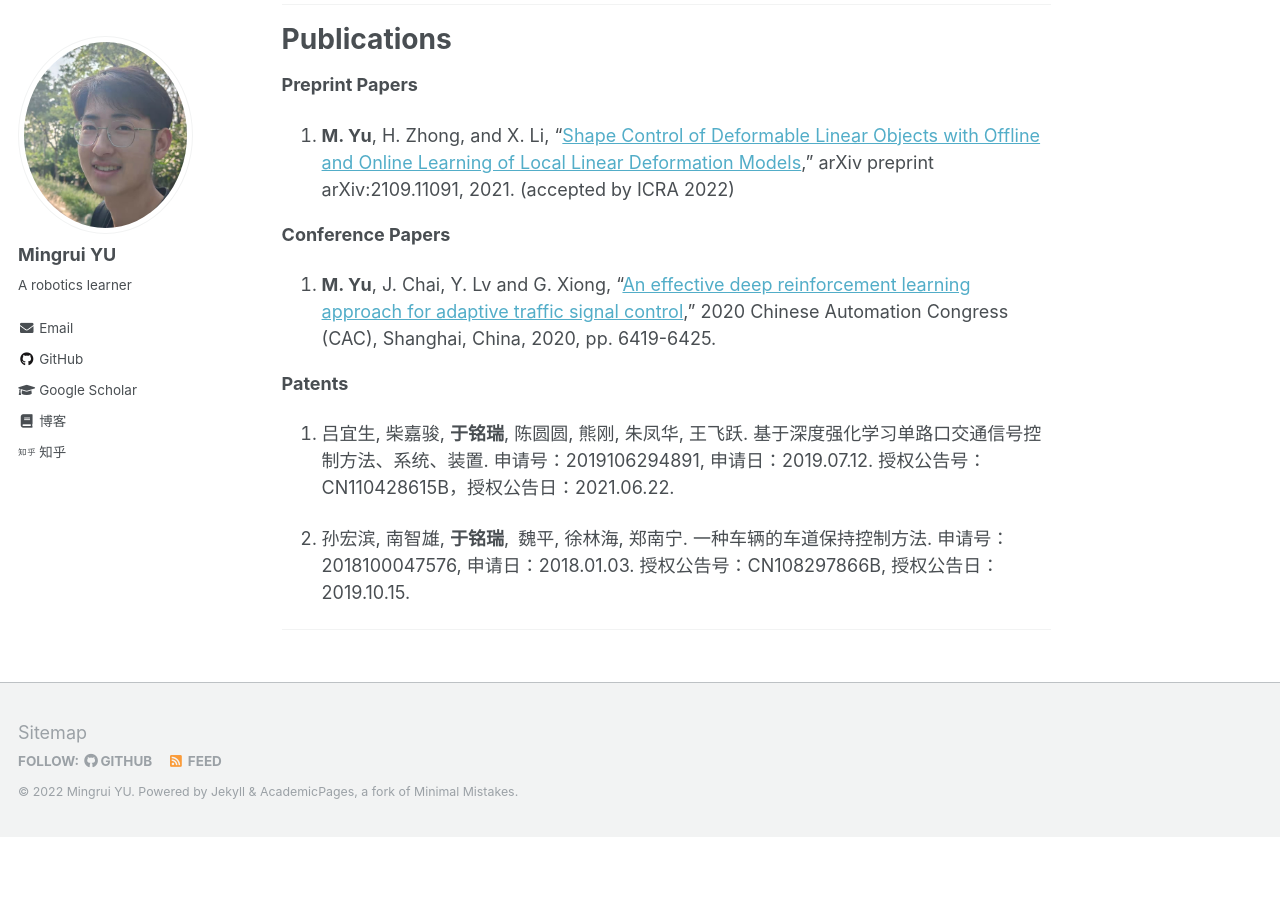
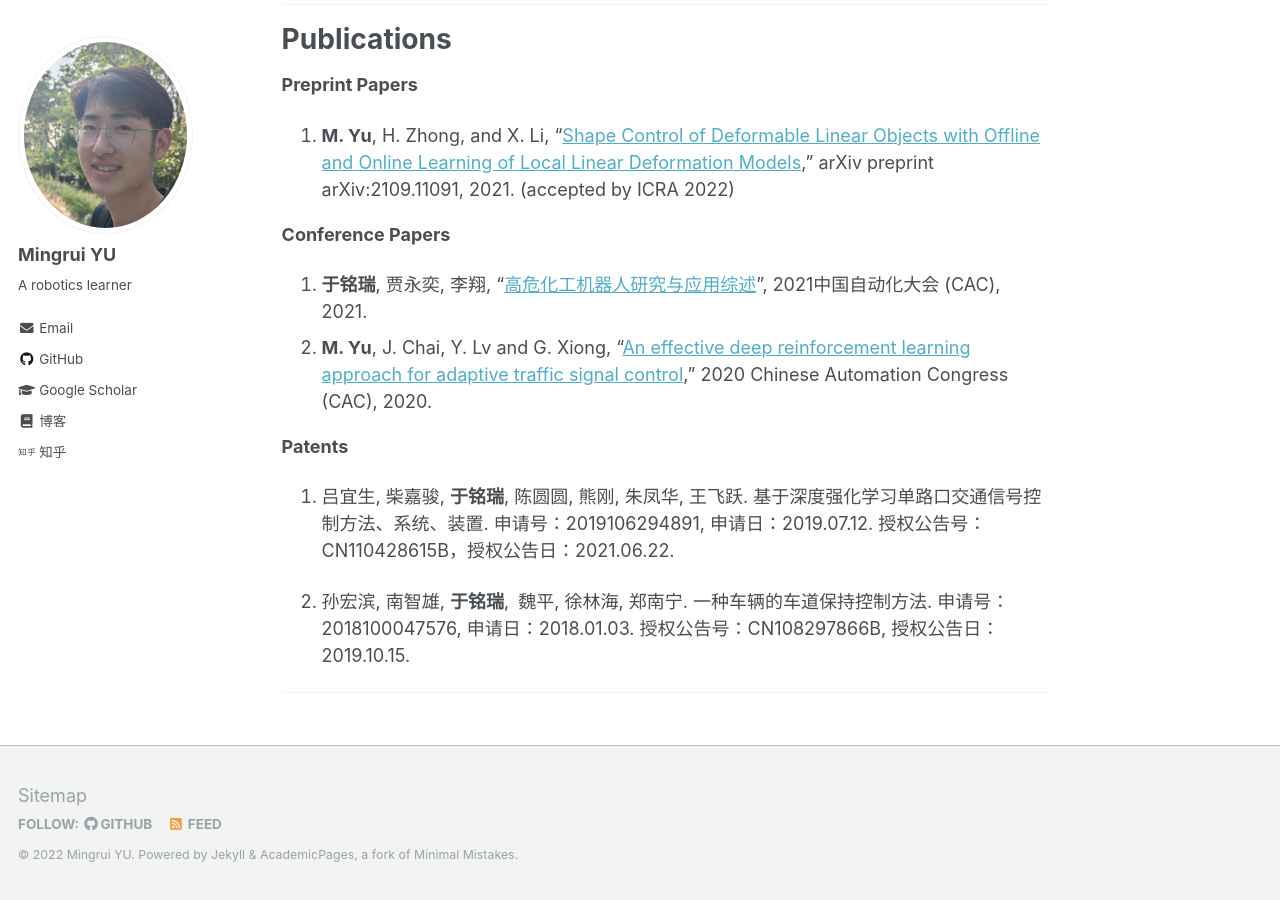
Before and after one commit to Mingrui-Yu/Mingrui-Yu.github.io, a Jekyll site: the page built from _pages/about.md, in a window 1280 px wide and 900 px high, scrolled down 945 px. Built offline with Jekyll 4.4.1, drawn with Linux system fonts in a browser that asks for light colours; before the commit the page ends 1782 px from its top, so only the background shows below that.

Commit message:
Update about.md

```diff
--- a/_pages/about.md
+++ b/_pages/about.md
@@ -46,7 +46,9 @@ Publications
 1. **M. Yu**, H. Zhong, and X. Li, "[Shape Control of Deformable Linear Objects with Offline and Online Learning of Local Linear Deformation Models](https://arxiv.org/abs/2109.11091)," arXiv preprint arXiv:2109.11091, 2021. (accepted by ICRA 2022)
 
 **Conference Papers**
-1. **M. Yu**, J. Chai, Y. Lv and G. Xiong, "[An effective deep reinforcement learning approach for adaptive traffic signal control](https://doi.org/10.1109/CAC51589.2020.9327396)," 2020 Chinese Automation Congress (CAC), Shanghai, China, 2020, pp. 6419-6425.
+
+1. **于铭瑞**, 贾永奕, 李翔, "[高危化工机器人研究与应用综述](https://kns.cnki.net/kcms/detail/detail.aspx?dbcode=CPFD&dbname=CPFDTEMP&filename=ZGZN202110001016&uniplatform=NZKPT&v=yTXq56-lHUDzP6r70Wst4lVFGnfv4CHYCDrmjizd_DZaM8yOR4dOTxj5IYdffmtQS2VgAE2EQ9Y%3d)", 2021中国自动化大会 (CAC), 2021.
+1. **M. Yu**, J. Chai, Y. Lv and G. Xiong, "[An effective deep reinforcement learning approach for adaptive traffic signal control](https://doi.org/10.1109/CAC51589.2020.9327396)," 2020 Chinese Automation Congress (CAC), 2020.
 
 **Patents**
 1. 吕宜生, 柴嘉骏, **于铭瑞**, 陈圆圆, 熊刚, 朱凤华, 王飞跃. 基于深度强化学习单路口交通信号控制方法、系统、装置. 申请号：2019106294891, 申请日：2019.07.12. 授权公告号：CN110428615B，授权公告日：2021.06.22.
```
